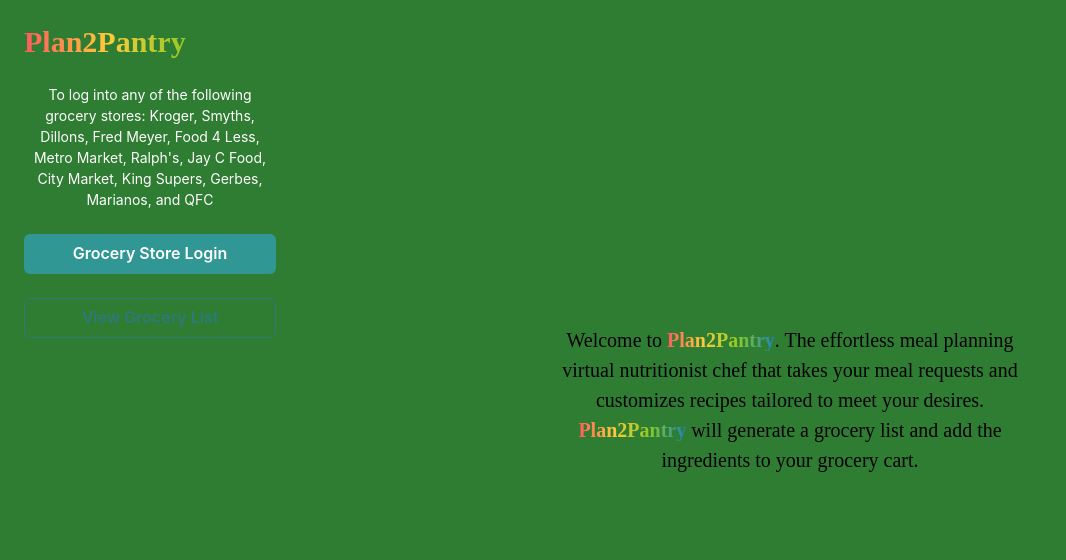
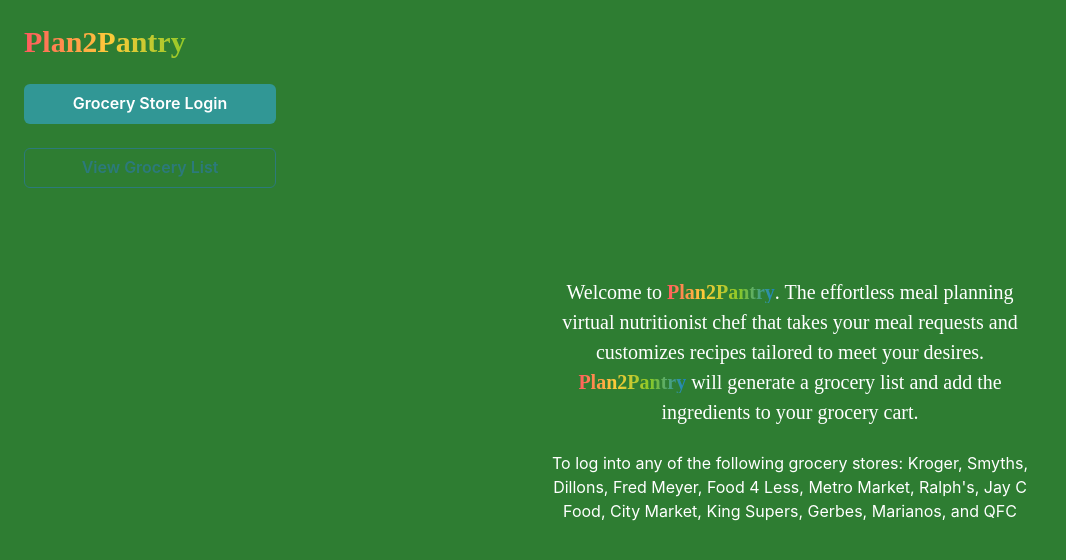
Before and after one commit to maa11235/meal-planner-frontend, a React (Create React App) app: page / in a window 1280 px wide. Shown: the top 560 px of the page, without its empty margins (0-1066 px from the left). Built offline with nearby package versions, Linux system fonts and the light colour scheme.

Commit message:
mive text around

```diff
--- a/src/App.js
+++ b/src/App.js
@@ -46,12 +46,6 @@ function MealPlannerApp() {
               Plan2Pantry
             </Heading>
 
-            <Text fontSize="sm" color="white" textAlign="center">
-              To log into any of the following grocery stores: Kroger, Smyths,
-              Dillons, Fred Meyer, Food 4 Less, Metro Market, Ralph's, Jay C
-              Food, City Market, King Supers, Gerbes, Marianos, and QFC
-            </Text>
-
             <Button colorScheme="teal" onClick={handleGroceryLogin}>
               Grocery Store Login
             </Button>
@@ -65,12 +59,11 @@ function MealPlannerApp() {
         {/* Main Content */}
         <Box flex="1" display="flex" justifyContent="center" alignItems="center">
           {!mealPlan ? (
-            <Box w="50%">
+            <Box w="50%" textAlign="center">
               <Text
                 fontSize="xl"
                 fontFamily="'Dancing Script', cursive"
-                color="black"
-                textAlign="center"
+                color="white"
               >
                 Welcome to{" "}
                 <Text
@@ -95,6 +88,13 @@ function MealPlannerApp() {
                 will generate a grocery list and add the ingredients to your
                 grocery cart.
               </Text>
+
+              {/* Grocery store list below the intro */}
+              <Text mt={6} fontSize="md" color="white">
+                To log into any of the following grocery stores: Kroger, Smyths,
+                Dillons, Fred Meyer, Food 4 Less, Metro Market, Ralph's, Jay C
+                Food, City Market, King Supers, Gerbes, Marianos, and QFC
+              </Text>
             </Box>
           ) : (
             <Text fontSize="lg" color="black">
```
